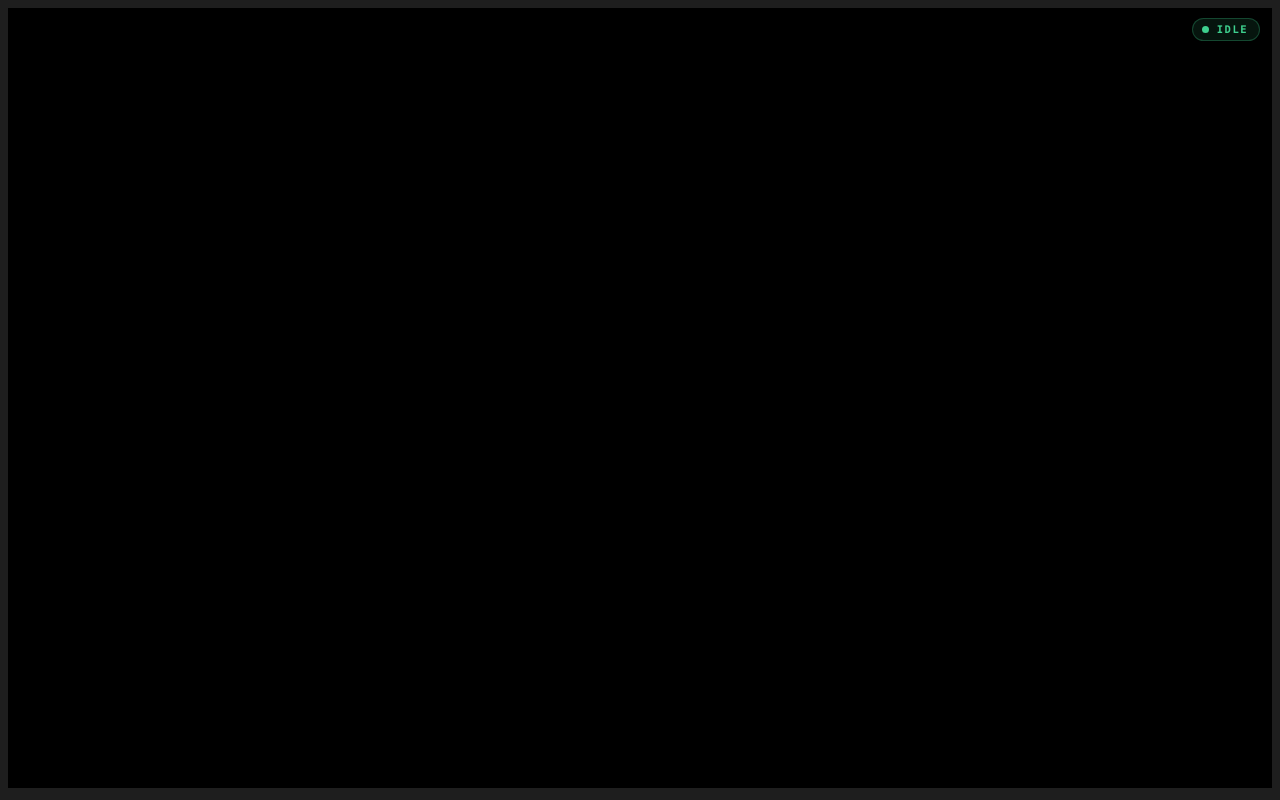
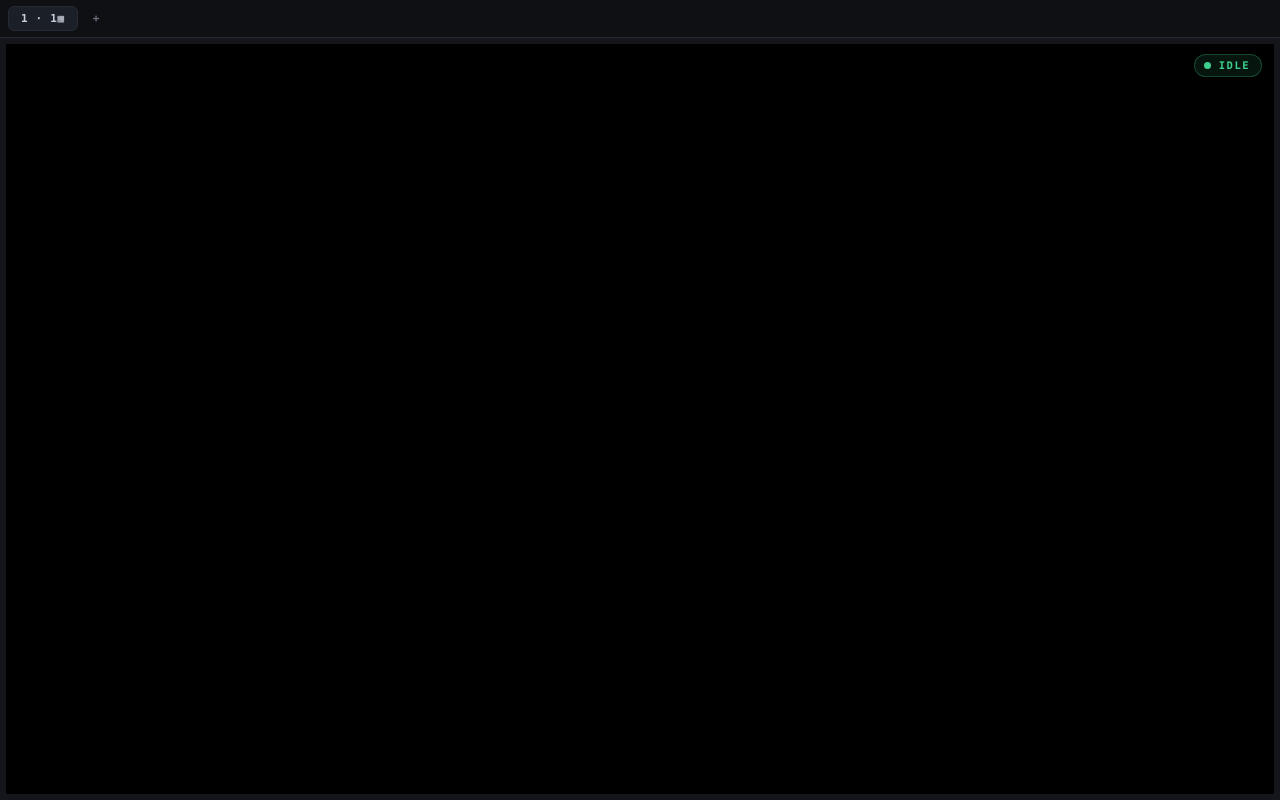
Before and after one commit to mamat1123/Cockpit, a React (Vite) app: page / in a window 1280 px wide. Built offline with nearby package versions, Linux system fonts and the light colour scheme.

Commit message:
feat(ui): tabs + split panes (TabBar + CockpitView) mounted in App

```diff
--- a/src/App.tsx
+++ b/src/App.tsx
@@ -1,12 +1,5 @@
-import { TerminalPane } from "./components/TerminalPane";
-
-// TEMP for M1: a real dir the owner has. M3 makes this user-chosen.
-const CWD = "/Users/theerametsaengsin/Work/mee-tang/app";
+import { CockpitView } from "./components/CockpitView";
 
 export default function App() {
-  return (
-    <div style={{ position: "fixed", inset: 0, background: "#1e1e1e", padding: 8 }}>
-      <TerminalPane paneId="pane-1" cwd={CWD} />
-    </div>
-  );
+  return <CockpitView />;
 }
--- /dev/null
+++ b/src/components/CockpitView.tsx
@@ -0,0 +1,34 @@
+import { useReducer } from "react";
+import { reduce, initLayout } from "../layout/paneLayout";
+import { useKeybindings } from "../layout/useKeybindings";
+import { TabBar } from "./TabBar";
+import { TerminalPane } from "./TerminalPane";
+
+const DEFAULT_CWD = "/Users/theerametsaengsin/Work/mee-tang/app";
+
+export function CockpitView() {
+  const [layout, dispatch] = useReducer(reduce, DEFAULT_CWD, initLayout);
+  useKeybindings(dispatch);
+  const tab = layout.tabs.find((t) => t.id === layout.activeTabId)!;
+
+  return (
+    <div style={{ position: "fixed", inset: 0, display: "flex", flexDirection: "column", background: "#14161B" }}>
+      <TabBar
+        layout={layout}
+        onSelect={(tabId) => dispatch({ type: "focusTab", tabId })}
+        onNewTab={() => dispatch({ type: "newTab" })}
+      />
+      <div style={{ flex: 1, display: "flex", gap: 6, padding: 6, minHeight: 0 }}>
+        {tab.panes.map((p) => (
+          <TerminalPane
+            key={p.id}
+            paneId={p.id}
+            cwd={p.cwd}
+            focused={p.id === layout.focusedPaneId}
+            onFocus={() => dispatch({ type: "focusPane", paneId: p.id })}
+          />
+        ))}
+      </div>
+    </div>
+  );
+}
--- /dev/null
+++ b/src/components/TabBar.css
@@ -0,0 +1,8 @@
+.cockpit-tabs { display: flex; gap: 4px; padding: 6px 8px; background: #0E1014;
+  border-bottom: 1px solid #262A33; }
+.cockpit-tab { font: 600 11px/1 ui-monospace, Menlo, monospace;
+  letter-spacing: .06em; color: #6B7280; background: transparent; border: 1px solid transparent;
+  border-radius: 6px; padding: 6px 12px; cursor: pointer; }
+.cockpit-tab.is-active { color: #C8CDD6; background: #1b1f27; border-color: #262A33; }
+.cockpit-tab--new { color: #6B7280; padding: 6px 10px; }
+.cockpit-tab:focus-visible { outline: 2px solid #f5a623; outline-offset: 1px; }
--- /dev/null
+++ b/src/components/TabBar.tsx
@@ -0,0 +1,21 @@
+import type { Layout } from "../layout/paneLayout";
+import "./TabBar.css";
+
+export function TabBar({ layout, onSelect, onNewTab }: {
+  layout: Layout; onSelect: (tabId: string) => void; onNewTab: () => void;
+}) {
+  return (
+    <div className="cockpit-tabs">
+      {layout.tabs.map((t, i) => (
+        <button
+          key={t.id}
+          className={`cockpit-tab${t.id === layout.activeTabId ? " is-active" : ""}`}
+          onClick={() => onSelect(t.id)}
+        >
+          {`${i + 1} · ${t.panes.length}▦`}
+        </button>
+      ))}
+      <button className="cockpit-tab cockpit-tab--new" onClick={onNewTab} aria-label="New tab (Cmd+T)">+</button>
+    </div>
+  );
+}
--- a/src/components/TerminalPane.css
+++ b/src/components/TerminalPane.css
@@ -50,3 +50,6 @@
   }
   .cockpit-chip__bars i { animation: none; height: 8px; }
 }
+
+.cockpit-pane { min-width: 0; flex: 1 1 0; }
+.cockpit-pane.is-focused { outline: 1px solid #f5a62355; outline-offset: -1px; }
--- a/src/components/TerminalPane.tsx
+++ b/src/components/TerminalPane.tsx
@@ -7,7 +7,7 @@ import { startLogtail, stopLogtail, onLogLine } from "../lib/logClient";
 import { deriveState, type PaneState } from "../lib/paneState";
 import "./TerminalPane.css";
 
-export function TerminalPane({ paneId, cwd }: { paneId: string; cwd: string }) {
+export function TerminalPane({ paneId, cwd, focused, onFocus }: { paneId: string; cwd: string; focused: boolean; onFocus: () => void }) {
   const hostRef = useRef<HTMLDivElement>(null);
   const [state, setState] = useState<PaneState>("idle");
   const lastLineAt = useRef<number | null>(null);
@@ -59,7 +59,7 @@ export function TerminalPane({ paneId, cwd }: { paneId: string; cwd: string }) {
   }, [paneId, cwd]);
 
   return (
-    <div className={`cockpit-pane${state === "working" ? " is-working" : ""}`}>
+    <div className={`cockpit-pane${state === "working" ? " is-working" : ""}${focused ? " is-focused" : ""}`} onMouseDown={onFocus}>
       <div ref={hostRef} className="cockpit-pane__host" />
       <div className="cockpit-chip">
         <span className="cockpit-chip__dot" />
```
